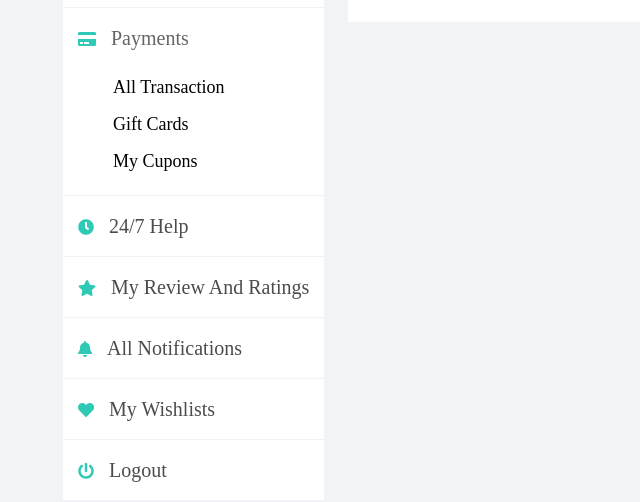
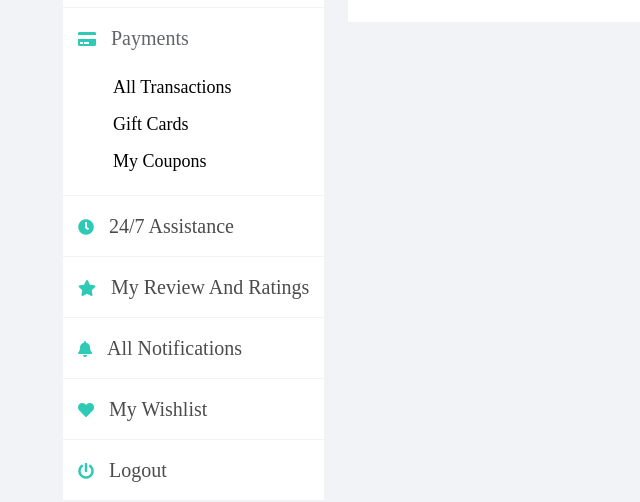
Before and after one commit to ronitparkar/Manasi1803.github.io, a plain HTML site: page index.html in a window 1280 px wide. Shown: the part 446-948 px from the top of the page, 0-640 px from the left. Drawn offline with nearby package versions, Linux system fonts and the light colour scheme.

Commit message:
Update index.html

```diff
--- a/index.html
+++ b/index.html
@@ -117,13 +117,13 @@
                     <div class="payments boxs">
                         <div class="box"><i class="fa-1x fas fa-credit-card" aria-hidden="true"></i><span class="list">Payments</span></div>
 
-                            <a href=""><div class="sublist">All Transaction</div></a>
+                            <a href=""><div class="sublist">All Transactions</div></a>
                             <a href=""><div class="sublist"> Gift Cards</div></a>
-                            <a href=""><div class="sublist">My Cupons</div></a>
+                            <a href=""><div class="sublist">My Coupons</div></a>
 
                     </div>
                     <div class="assistance box">
-                        <a href=""><i class="fa-1x fas fa-clock " aria-hidden="true"></i><span class="list">24/7 Help</span></a>
+                        <a href=""><i class="fa-1x fas fa-clock " aria-hidden="true"></i><span class="list">24/7 Assistance</span></a>
                     </div>
                     <div class="review box">
                       <a href=""><i class="fa-1x fas fa-star" aria-hidden="true"></i><span class="list">My Review And Ratings</span></a>
@@ -132,7 +132,7 @@
                       <a href=""><i class="fa-1x fas fa-bell" aria-hidden="true"></i><span class="list">All Notifications</span></a>
                     </div>
                     <div class="wishlists box">
-                      <a href=""><i class="fa-1x fas fa-heart" aria-hidden="true"></i><span class="list">My Wishlists</span></a>
+                      <a href=""><i class="fa-1x fas fa-heart" aria-hidden="true"></i><span class="list">My Wishlist</span></a>
                     </div>
                     <div class="logout box">
                       <a href=""><i class="fas fa-power-off"></i><span class="list">Logout</span></a>
```
